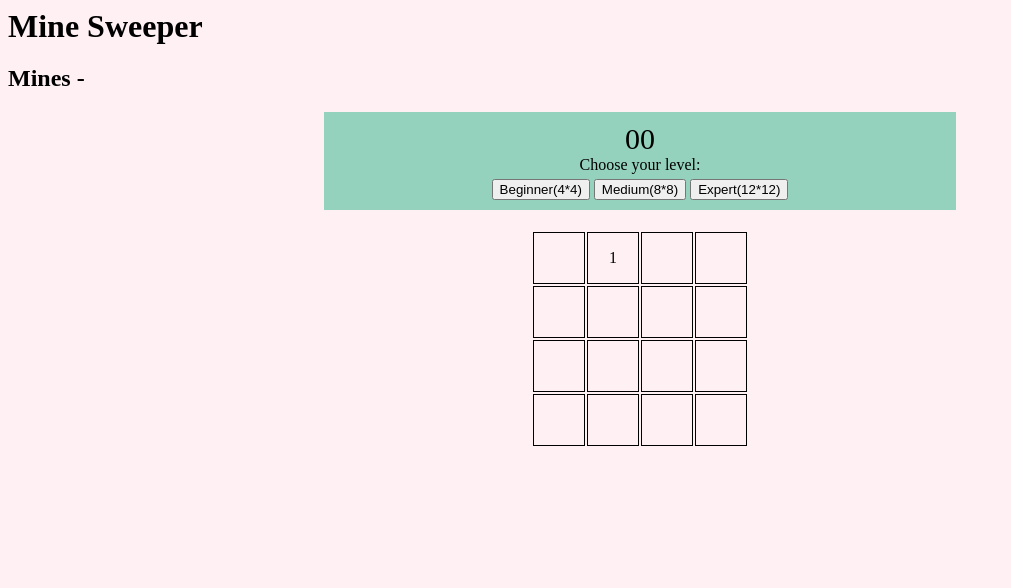
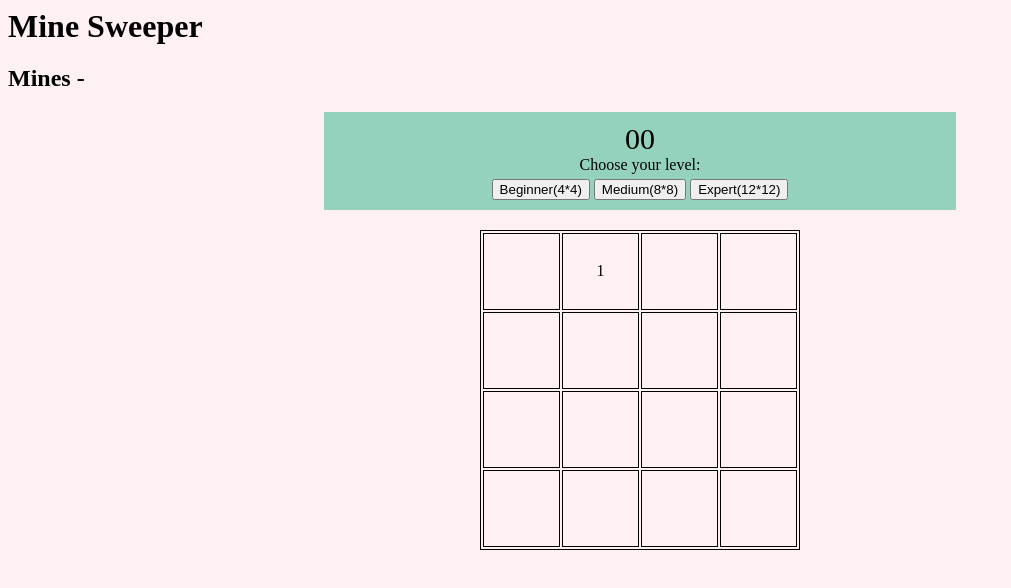
Before and after one commit to syntaxcat/MineSweeper, a plain HTML site: page index.html in a window 1280 px wide. Both pictures are taken after a click on the element 613 px from the left and 257 px from the top of the page. Shown: the whole page, without its empty margins (0-1011 px from the left). Drawn offline with Linux system fonts and the light colour scheme.

Commit message:
Add files via upload

```diff
--- a/app.css
+++ b/app.css
@@ -1,3 +1,15 @@
+table {
+	margin: 0 auto;
+	margin-top: 20px;
+	border: 1px solid black;
+	width: 20rem;
+	height: 20rem;
+}
+
+/* td {
+	border: 1px solid red;
+} */
+
 .board td {
 	width: 30px;
 	height: 30px;
@@ -32,11 +44,6 @@
 	margin-top: 5px;
 }
 
-table {
-	margin: 0 auto;
-	margin-top: 20px;
-}
-
 body {
 	background-color: #fff0f3;
 }
--- a/game.js
+++ b/game.js
@@ -18,27 +18,31 @@ var gTimer;
 
 var gGame = {
 	isOn: false,
-	shownCount: 0,
-	markedCount: 0,
+	// isOver: false,
+	firstTurn: true,
+	shownCount: 0, //// needed for: checking win
+	markedCount: 0, //// needed for: timer
 	secsPassed: 0
 };
 
-// This is an object by which the board size is set (in this case: 4x4 board and how many mines to put)-
+// This is an object by which the board size is set -
 
 var gLevel = {
 	SIZE: 4,
 	MINES: 2
+	// EMPTY: 14
 };
 
 // 1 - This is called when page loads - on the body tag!!!
 function initGame() {
+	gGame.shownCount = 0;
+	gGame.isOn = true;
+	gGame.firstTurn = true;
+
 	gBoard = buildBoard();
-	setMinesNegsCount();
-	addMinesRandom(gLevel.MINES);
 	renderBoard();
 }
 // TODO:
-//Reset board
 //Reset life
 
 // 2 - Builds the boardSet mines at random locations Call setMinesNegsCount() Return the created board
@@ -46,6 +50,14 @@ function initGame() {
 // Beginner (4*4 with 2 MINES)
 // Medium (8 * 8 with 12 MINES)
 // Expert (12 * 12 with 30 MINES)
+
+function boardSize(size, mines) {
+	gLevel.SIZE = size;
+	gLevel.MINES = mines;
+	// gLevel.EMPTY = gLevel.SIZE * gLevel.SIZE - gLevel.MINES;
+	initGame();
+}
+
 // MODEL -  A Matrix containing cell objects: Each cell:
 
 function buildBoard() {
@@ -55,16 +67,13 @@ function buildBoard() {
 		for (var j = 0; j < gLevel.SIZE; j++) {
 			var cell = {
 				minesAroundCount: 4,
-				isShown: false,
+				isShown: false, //// needed for: first move isn't a bomb rule..
 				isMine: false,
 				isMarked: true
 			};
 			board[i][j] = cell;
 		}
 	}
-	// board[0][2].isMine = true;
-	// board[2][3].isMine = true;
-	// console.table(board);
 	return board;
 }
 
@@ -82,7 +91,6 @@ function setMinesNegsCount() {
 //DOM - HTML
 
 function renderBoard() {
-	setMinesNegsCount();
 	var strHTML = '';
 	for (var i = 0; i < gBoard.length; i++) {
 		strHTML += `<tr class="board" >\n`;
@@ -97,7 +105,7 @@ function renderBoard() {
 				cell = '';
 			}
 			var cellID = 'cell ' + i + ',' + j;
-			strHTML += `\t<td class="cell ${className}"
+			strHTML += `\t<td class="cell ${className}" oncontextmenu = "cellMarked(this, ${i}, ${j}); return false"
 			onclick="cellClicked(this, ${i}, ${j})" id="${cellID}">
 				${cell}
 				</td>\n`;
@@ -112,28 +120,40 @@ function renderBoard() {
 //Called when a cell (td) is clicked
 function cellClicked(elCell, i, j) {
 	var cell = gBoard[i][j];
+	// make sure first turn isn't a bomb - TODO--------
+	if (gGame.firstTurn) {
+		cell.isMine = false;
+		// cell.innerHTML !== MINE;
+		elCell.innerHTML = cell.minesAroundCount;
+
+		addMinesRandom(gLevel.MINES, { i: i, j: j });
+		setMinesNegsCount();
+
+		gGame.firstTurn = false;
+	}
+
 	if (cell.isMine) {
 		elCell.innerHTML = MINE;
+		// gGame.markedCount++;
+		// cell.isMarked = true;
 	} else {
 		elCell.innerHTML = cell.minesAroundCount;
+		gGame.shownCount++;
+		checkGameOver();
 	}
+
 	console.log('Cell clicked: ', elCell, i, j);
+	console.log('gGameShownCount', gGame.shownCount);
+	// console.log('gGameMarkedCount', gGame.markedCount);
 }
 
-function boardSize(size, mines) {
-	// var elHearts = document.querySelector('header p');
-	// difficulty ? (elHearts.innerText = '❤️❤️❤️') : (elHearts.innerText = '❤️');
-	gLevel.SIZE = size;
-	gLevel.MINES = mines;
-	initGame();
-}
-
-function addMinesRandom(minesAmount) {
+function addMinesRandom(minesAmount, firstLocation) {
 	console.log(emptyCells());
 	var arrEmptyCells = emptyCells();
 	for (var i = 0; i < minesAmount; i++) {
 		var Idx = getRandomIntInclusive(0, arrEmptyCells.length - 1);
 		var location = arrEmptyCells[Idx];
+		if (location === firstLocation) continue;
 		//update model -
 		gBoard[location.i][location.j].isMine = true;
 		// 	//update DOM -
@@ -158,13 +178,22 @@ function emptyCells() {
 }
 
 //Called on right click to mark a cell (suspected to be a mine) Search the web (and implement) how to hide the context menu on right click
-function cellMarked(elCell) {}
+function cellMarked(elCell) {
+	elCell.innerHTML = FLAG;
+	gGame.markedCount++;
+	console.log(gGame.markedCount++);
+}
 
 //Game ends when all mines are marked, and all the other cells are shown
-//Game ends when:
-//LOSE: when clicking a mine, all mines should be revealed o WIN: all the mines are flagged, and all the other cells are shown
+//LOSE: when clicking a mine, all mines should be revealed
+// WIN: all the mines are flagged, and all the other cells are shown
 
-function checkGameOver() {}
+function checkGameOver() {
+	if (gGame.shownCount === gLevel.SIZE ** 2 - gLevel.MINES) {
+		gGame.isOn = false;
+		console.log('GAME OVER');
+	}
+}
 
 /*When user clicks a cell with no mines around, we need to open
 not only that cell, but also its neighbors.///////
```
Also changed, not shown: util.js (+0 -15 lines).
